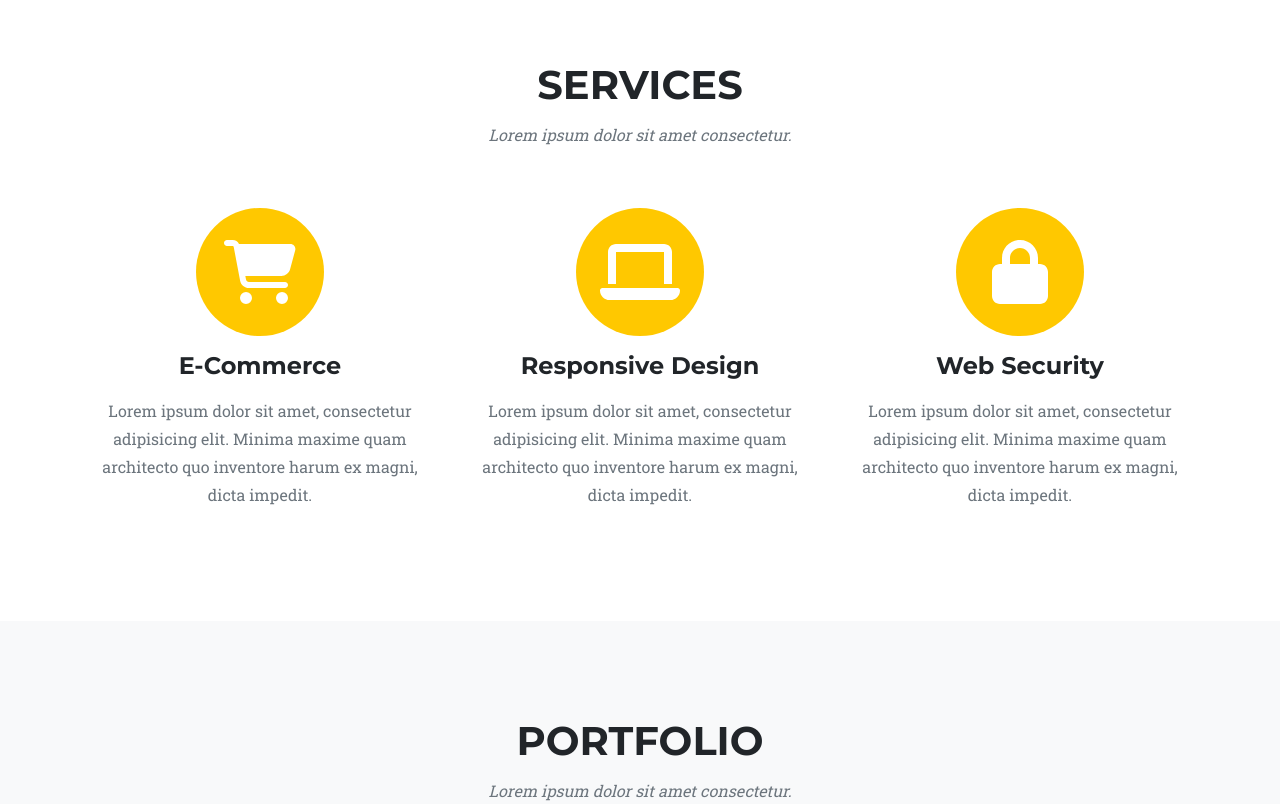
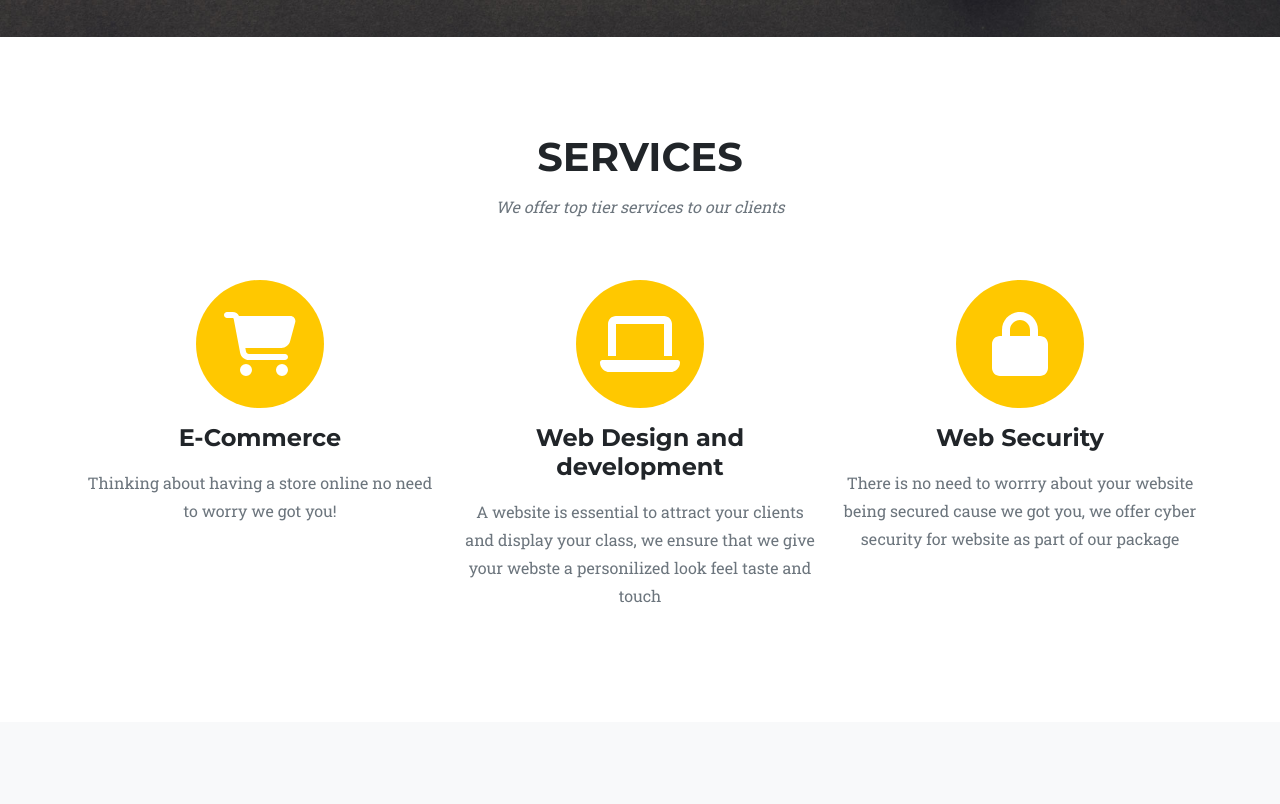
Before and after one commit to Royweru/rythmcode-bootstrap, a plain HTML site: page index.html in a window 1280 px wide. Shown: the part 780-1584 px from the top of the page. Drawn offline with nearby package versions, Linux system fonts and the light colour scheme.

Commit message:
modified:   index.html

```diff
--- a/index.html
+++ b/index.html
@@ -39,8 +39,8 @@
         <!-- Masthead-->
         <header class="masthead">
             <div class="container">
-                <div class="masthead-subheading">Welcome To Our Studio!</div>
-                <div class="masthead-heading text-uppercase">It's Nice To Meet You</div>
+                <div class="masthead-subheading">Welcome To Our dear customer!</div>
+                <div class="masthead-heading text-uppercase">It's Nice To Meet You, how may we be of help</div>
                 <a class="btn btn-primary btn-xl text-uppercase" href="#services">Tell Me More</a>
             </div>
         </header>
@@ -49,7 +49,7 @@
             <div class="container">
                 <div class="text-center">
                     <h2 class="section-heading text-uppercase">Services</h2>
-                    <h3 class="section-subheading text-muted">Lorem ipsum dolor sit amet consectetur.</h3>
+                    <h3 class="section-subheading text-muted">We offer top tier services to our clients</h3>
                 </div>
                 <div class="row text-center">
                     <div class="col-md-4">
@@ -58,15 +58,16 @@
                             <i class="fas fa-shopping-cart fa-stack-1x fa-inverse"></i>
                         </span>
                         <h4 class="my-3">E-Commerce</h4>
-                        <p class="text-muted">Lorem ipsum dolor sit amet, consectetur adipisicing elit. Minima maxime quam architecto quo inventore harum ex magni, dicta impedit.</p>
+                        <p class="text-muted">Thinking about having a store online no need to worry we got you!</p>
                     </div>
                     <div class="col-md-4">
                         <span class="fa-stack fa-4x">
                             <i class="fas fa-circle fa-stack-2x text-primary"></i>
                             <i class="fas fa-laptop fa-stack-1x fa-inverse"></i>
                         </span>
-                        <h4 class="my-3">Responsive Design</h4>
-                        <p class="text-muted">Lorem ipsum dolor sit amet, consectetur adipisicing elit. Minima maxime quam architecto quo inventore harum ex magni, dicta impedit.</p>
+                        <h4 class="my-3">Web Design and development</h4>
+                        <p class="text-muted">A website is essential to attract your clients and display your class, we ensure that we
+                             give your webste a personilized look feel taste and touch</p>
                     </div>
                     <div class="col-md-4">
                         <span class="fa-stack fa-4x">
@@ -74,7 +75,9 @@
                             <i class="fas fa-lock fa-stack-1x fa-inverse"></i>
                         </span>
                         <h4 class="my-3">Web Security</h4>
-                        <p class="text-muted">Lorem ipsum dolor sit amet, consectetur adipisicing elit. Minima maxime quam architecto quo inventore harum ex magni, dicta impedit.</p>
+                        <p class="text-muted">There is no need to worrry about your website being secured cause we got you, we offer cyber security for
+                         website as part of our package
+                        </p>
                     </div>
                 </div>
             </div>
@@ -84,7 +87,7 @@
             <div class="container">
                 <div class="text-center">
                     <h2 class="section-heading text-uppercase">Portfolio</h2>
-                    <h3 class="section-subheading text-muted">Lorem ipsum dolor sit amet consectetur.</h3>
+                    <h3 class="section-subheading text-muted">Some of our work display</h3>
                 </div>
                 <div class="row">
                     <div class="col-lg-4 col-sm-6 mb-4">
```
